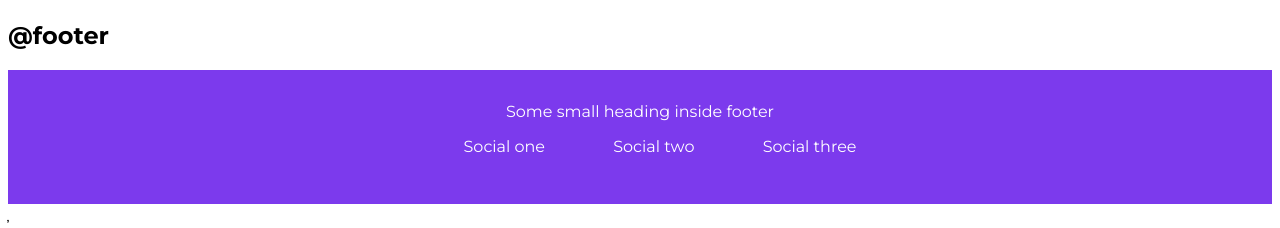
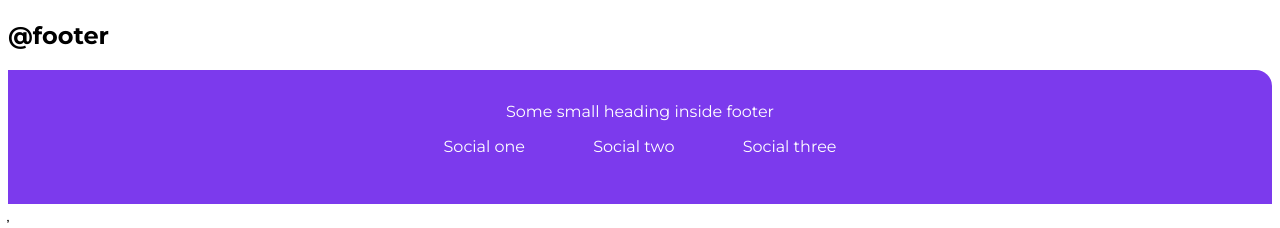
Before and after one commit to asethia3425/adarsh-balak, a plain HTML site: page index.html in a window 1280 px wide. Shown: the part 2631-2859 px from the top of the page. Drawn offline with Linux system fonts and the light colour scheme.

Commit message:
Update styles.css

```diff
--- a/styles.css
+++ b/styles.css
@@ -118,7 +118,11 @@ section h2 , section h3 , section h1 {
     color: white;
     text-align: center;
     padding: 2rem;
+    border-top-right-radius: 1rem;
 }
 .footer .link{
     color: white;
 }
+.footer ul{
+    padding-inline-start: 0px;
+}
```
